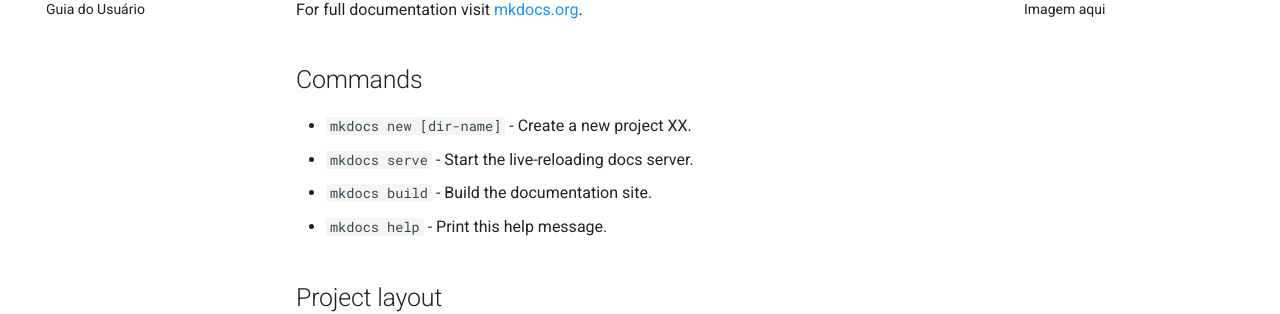
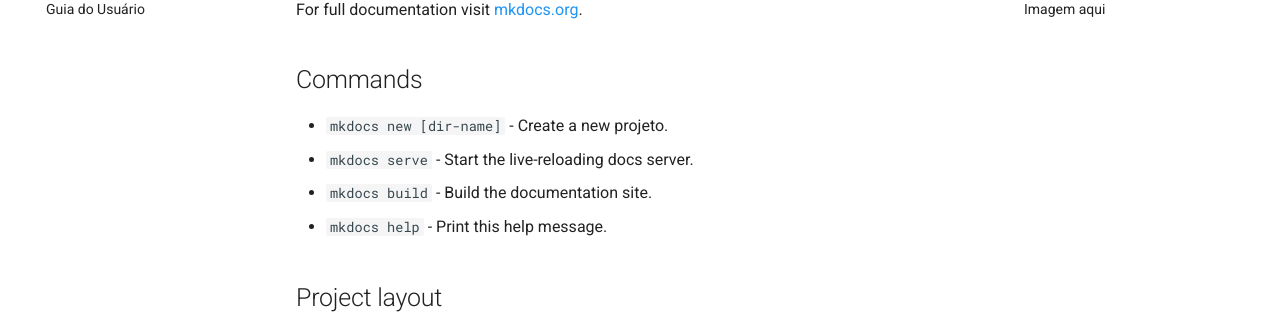
Before and after one commit to emerdesenv/teste-mkdocs, an MkDocs documentation site: the page built from docs/index.md, in a window 1280 px wide. Shown: the part 183-497 px from the top of the page. Built offline with MkDocs 1.6.1 and Material for MkDocs 9.7.7, drawn with Linux system fonts in a browser that asks for light colours.

Commit message:
refactor: Ajustes de teste

```diff
--- a/docs/index.md
+++ b/docs/index.md
@@ -4,7 +4,7 @@ For full documentation visit [mkdocs.org](https://mkdocs.org).
 
 ## Commands
 
-* `mkdocs new [dir-name]` - Create a new project XX.
+* `mkdocs new [dir-name]` - Create a new projeto.
 * `mkdocs serve` - Start the live-reloading docs server.
 * `mkdocs build` - Build the documentation site.
 * `mkdocs help` - Print this help message.
```
